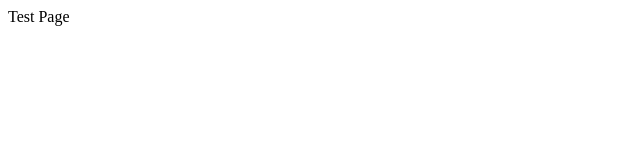
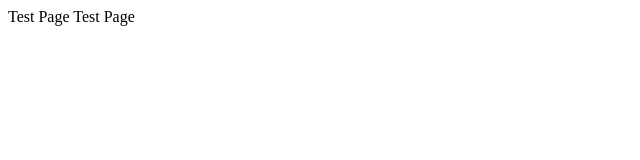
Before and after one commit to 0xN1TR0G3N/Guruguru, a plain HTML site: page index.html in a window 1280 px wide. Shown: the full height of the page, 0-640 px from the left. Drawn offline with Linux system fonts and the light colour scheme.

Commit message:
文字追加

```diff
--- a/index.html
+++ b/index.html
@@ -5,5 +5,6 @@
     </head>
     <body>
         Test Page
+        Test Page
     </body>
 </html>
```
